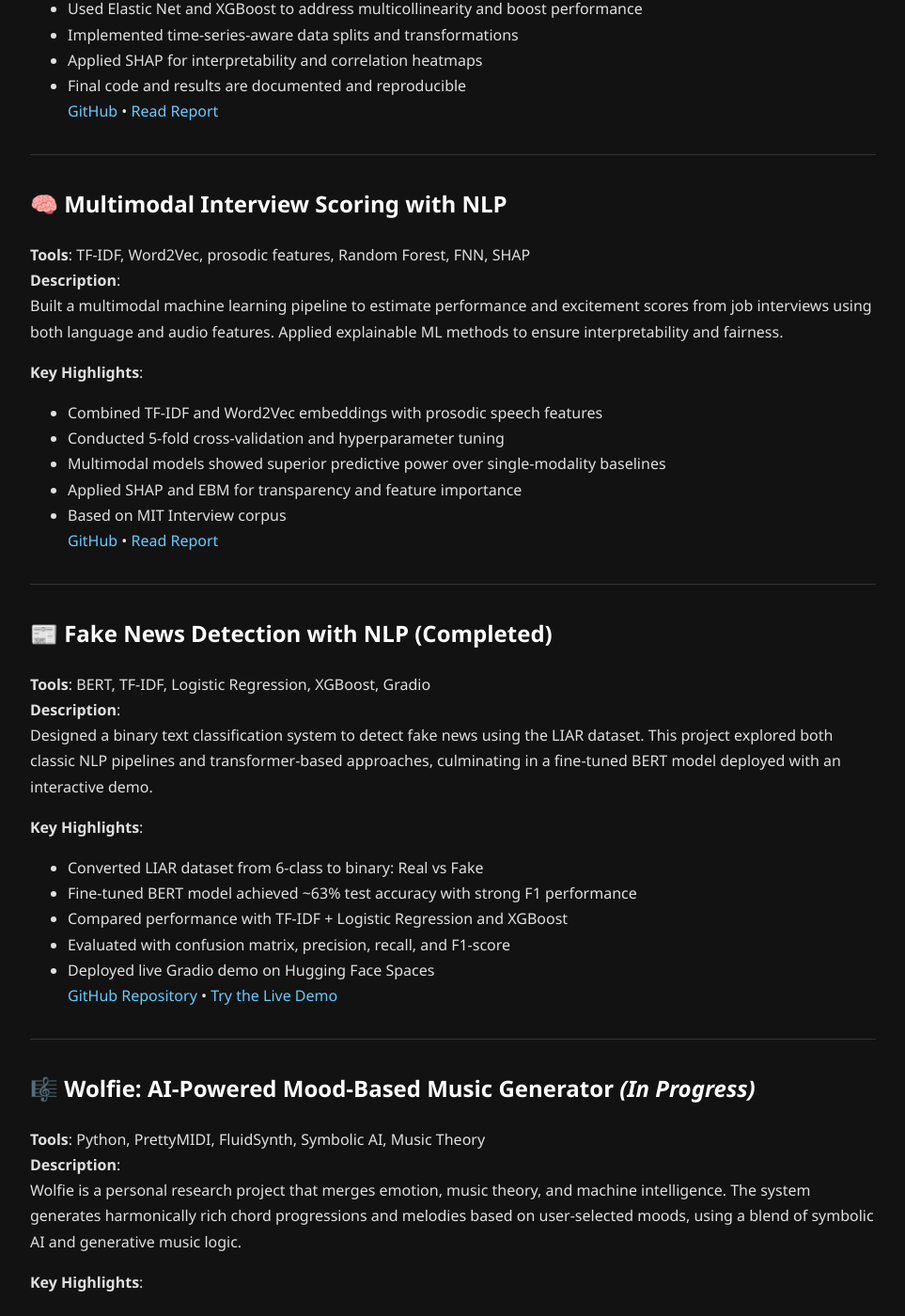
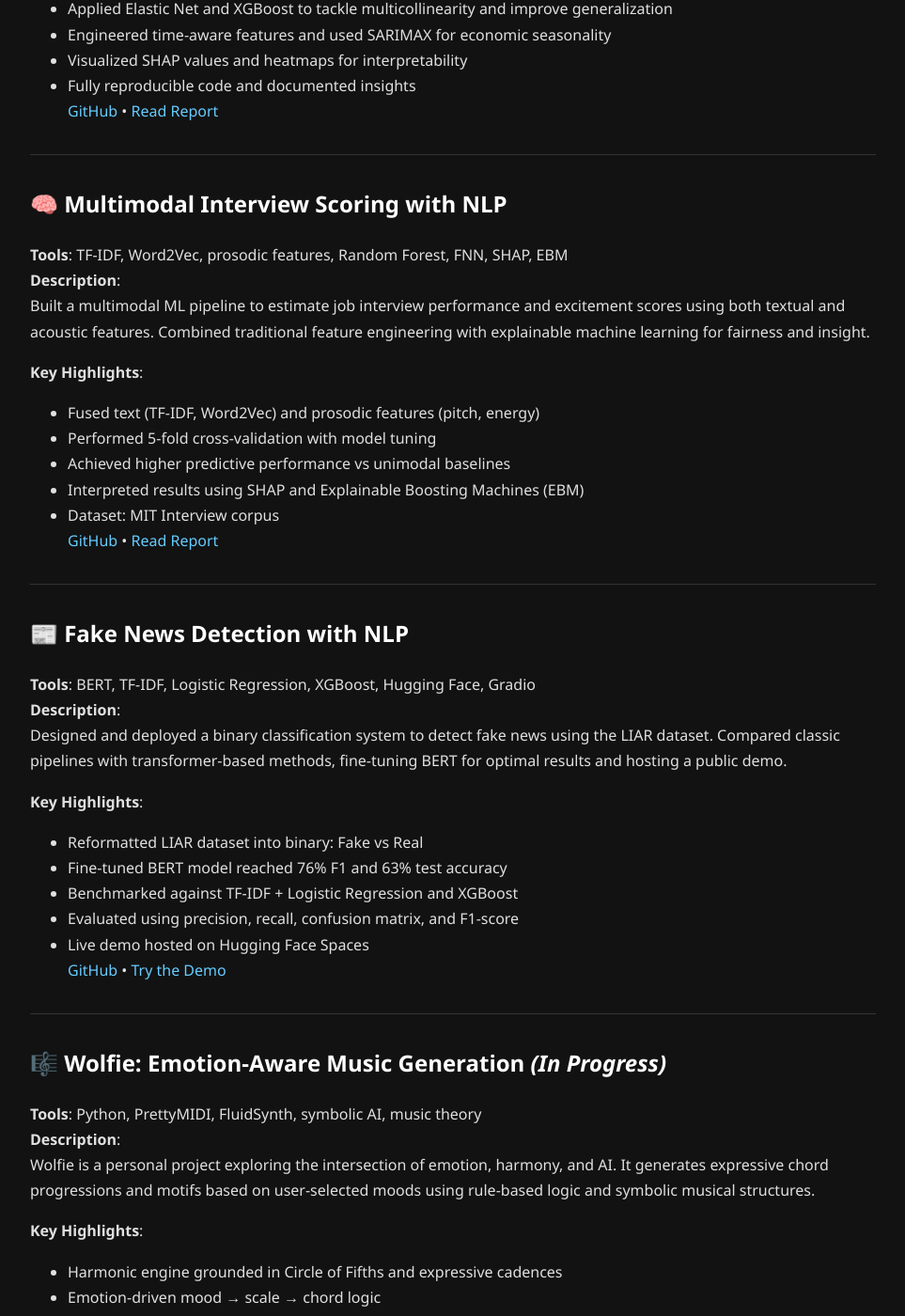
Before and after one commit to Orca71/shahriarnekouei.github.io, a Jekyll site: the page built from projects.md, in a window 1280 px wide and 1400 px high, scrolled down 646 px. Shown: the whole window at 94% size, without its empty margins (158-1121 px from the left). Built offline with Jekyll 4.4.1, drawn with Linux system fonts in a browser that asks for light colours; some of the changed text lies outside the part shown.

Commit message:
Update projects.md

```diff
--- a/projects.md
+++ b/projects.md
@@ -5,7 +5,7 @@ title: Projects
 
 # Projects
 
-Welcome to a collection of my most exciting projects — where machine learning, NLP, time series forecasting, and musical intelligence come together through creativity and rigor.
+A collection of my most exciting work — blending machine learning, NLP, time series forecasting, and creative AI into real-world, expressive systems.
 
 ---
 
@@ -13,62 +13,70 @@ Welcome to a collection of my most exciting projects — where machine learning,
 
 **Tools**: Python, scikit-learn, statsmodels, Elastic Net, XGBoost, SARIMAX
 **Description**:
-Developed a time series modeling system to forecast rent and mortgage trends for Colorado single-family homes using Zillow and economic indicators. The models incorporate feature engineering, lag analysis, and regression diagnostics to support real-world decision-making.
+Developed a robust time series modeling pipeline to forecast rent and mortgage trends for Colorado single-family homes using Zillow and macroeconomic indicators. Models incorporate feature engineering, lag structure, and regression diagnostics to support practical decision-making.
 
 **Key Highlights**:
-- Achieved R² up to 0.97 on validation sets
-- Used Elastic Net and XGBoost to address multicollinearity and boost performance
-- Implemented time-series-aware data splits and transformations
-- Applied SHAP for interpretability and correlation heatmaps
-- Final code and results are documented and reproducible
+- Achieved up to R² = 0.97 on validation sets
+- Applied Elastic Net and XGBoost to tackle multicollinearity and improve generalization
+- Engineered time-aware features and used SARIMAX for economic seasonality
+- Visualized SHAP values and heatmaps for interpretability
+- Fully reproducible code and documented insights
 [GitHub](https://github.com/Orca71/Housing-Market-Forecasting-Time-Series-/tree/main) • [Read Report](https://github.com/Orca71/Housing-Market-Forecasting-Time-Series-/blob/main/HousingForcastReport.pdf)
 
 ---
 
 ## 🧠 Multimodal Interview Scoring with NLP
 
-**Tools**: TF-IDF, Word2Vec, prosodic features, Random Forest, FNN, SHAP
+**Tools**: TF-IDF, Word2Vec, prosodic features, Random Forest, FNN, SHAP, EBM
 **Description**:
-Built a multimodal machine learning pipeline to estimate performance and excitement scores from job interviews using both language and audio features. Applied explainable ML methods to ensure interpretability and fairness.
+Built a multimodal ML pipeline to estimate job interview performance and excitement scores using both textual and acoustic features. Combined traditional feature engineering with explainable machine learning for fairness and insight.
 
 **Key Highlights**:
-- Combined TF-IDF and Word2Vec embeddings with prosodic speech features
-- Conducted 5-fold cross-validation and hyperparameter tuning
-- Multimodal models showed superior predictive power over single-modality baselines
-- Applied SHAP and EBM for transparency and feature importance
-- Based on MIT Interview corpus
+- Fused text (TF-IDF, Word2Vec) and prosodic features (pitch, energy)
+- Performed 5-fold cross-validation with model tuning
+- Achieved higher predictive performance vs unimodal baselines
+- Interpreted results using SHAP and Explainable Boosting Machines (EBM)
+- Dataset: MIT Interview corpus
 [GitHub](https://github.com/Orca71/Interview-outcome-Prediction-Multimodal-ML-) • [Read Report](https://github.com/Orca71/Interview-Outcome-Prediction-Multimodal-ML-/blob/main/Report.pdf)
 
 ---
 
-## 📰 Fake News Detection with NLP (Completed)
+## 📰 Fake News Detection with NLP
 
-**Tools**: BERT, TF-IDF, Logistic Regression, XGBoost, Gradio
+**Tools**: BERT, TF-IDF, Logistic Regression, XGBoost, Hugging Face, Gradio
 **Description**:
-Designed a binary text classification system to detect fake news using the LIAR dataset. This project explored both classic NLP pipelines and transformer-based approaches, culminating in a fine-tuned BERT model deployed with an interactive demo.
+Designed and deployed a binary classification system to detect fake news using the LIAR dataset. Compared classic pipelines with transformer-based methods, fine-tuning BERT for optimal results and hosting a public demo.
 
 **Key Highlights**:
-- Converted LIAR dataset from 6-class to binary: Real vs Fake
-- Fine-tuned BERT model achieved ~63% test accuracy with strong F1 performance
-- Compared performance with TF-IDF + Logistic Regression and XGBoost
-- Evaluated with confusion matrix, precision, recall, and F1-score
-- Deployed live Gradio demo on Hugging Face Spaces
-[GitHub Repository](https://github.com/Orca71/fake-news-detector) • [Try the Live Demo](https://huggingface.co/spaces/ShahOfData/shah_fake-news-detector)
+- Reformatted LIAR dataset into binary: Fake vs Real
+- Fine-tuned BERT model reached 76% F1 and 63% test accuracy
+- Benchmarked against TF-IDF + Logistic Regression and XGBoost
+- Evaluated using precision, recall, confusion matrix, and F1-score
+- Live demo hosted on Hugging Face Spaces
+[GitHub](https://github.com/Orca71/fake-news-detector) • [Try the Demo](https://huggingface.co/spaces/ShahOfData/shah_fake-news-detector)
 
 ---
 
-## 🎼 Wolfie: AI-Powered Mood-Based Music Generator *(In Progress)*
+## 🎼 Wolfie: Emotion-Aware Music Generation *(In Progress)*
 
-**Tools**: Python, PrettyMIDI, FluidSynth, Symbolic AI, Music Theory
+**Tools**: Python, PrettyMIDI, FluidSynth, symbolic AI, music theory
 **Description**:
-Wolfie is a personal research project that merges emotion, music theory, and machine intelligence. The system generates harmonically rich chord progressions and melodies based on user-selected moods, using a blend of symbolic AI and generative music logic.
+Wolfie is a personal project exploring the intersection of emotion, harmony, and AI. It generates expressive chord progressions and motifs based on user-selected moods using rule-based logic and symbolic musical structures.
 
 **Key Highlights**:
-- Rule-based harmonic engine based on the Circle of Fifths and classical cadences
-- Customizable emotion, tempo, key mode, and melodic contour
-- Exports expressive MIDI compositions for playback and editing
+- Harmonic engine grounded in Circle of Fifths and expressive cadences
+- Emotion-driven mood → scale → chord logic
+- Generates customizable MIDI compositions with tempo, contour, and mode
 - Inspired by expressive works of Bach, Mozart, and Beethoven
-- Currently extending with LSTMs for generative expressiveness
-[GitHub](https://github.com/Orca71/Wolfie) • [Demo coming soon](#)
+- Ongoing expansion with LSTMs and NLP-to-music pipeline
+[GitHub](https://github.com/Orca71/Wolfie) • [Demo Coming Soon](#)
 
 ---
+
+## 💡 Lantern: AI Accounting Assistant *(SaaS – In Development)*
+
+**Tools**: Python, FastAPI, QuickBooks API, OAuth2
+**Description**:
+Lantern is a secure SaaS product that connects with QuickBooks to help small businesses manage accounting tasks. The platform features modular design and secure token handling, with an NLP-based query system currently in development.
+
+*(Not Public yet – Demo coming soon)*
```
